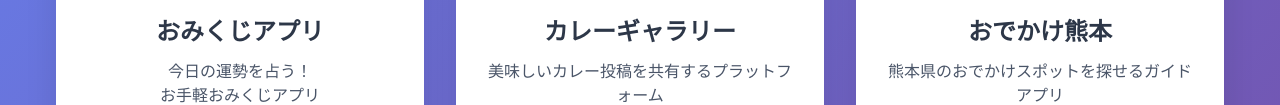
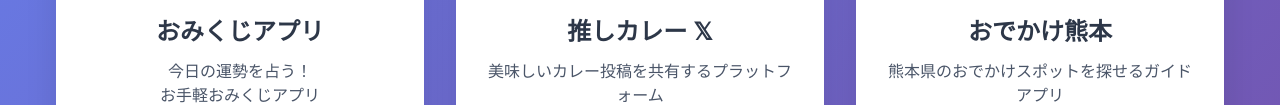
Before and after one commit to ojizou003/index, a plain HTML site: page index.html in a window 1280 px wide. Shown: the part 296-401 px from the top of the page. Drawn offline with Linux system fonts and the light colour scheme.

Commit message:
カレータイトル変更対応

```diff
--- a/index.html
+++ b/index.html
@@ -24,7 +24,7 @@
 
             <article class="app-card">
                 <div class="app-icon">🍛</div>
-                <h3 class="app-title">カレーギャラリー</h3>
+                <h3 class="app-title">推しカレー 𝕏</h3>
                 <p class="app-description">美味しいカレー投稿を共有するプラットフォーム</p>
                 <a href="https://curryposts.vercel.app/" target="_blank" rel="noopener noreferrer" class="app-link">
                     アプリを開く →
```
